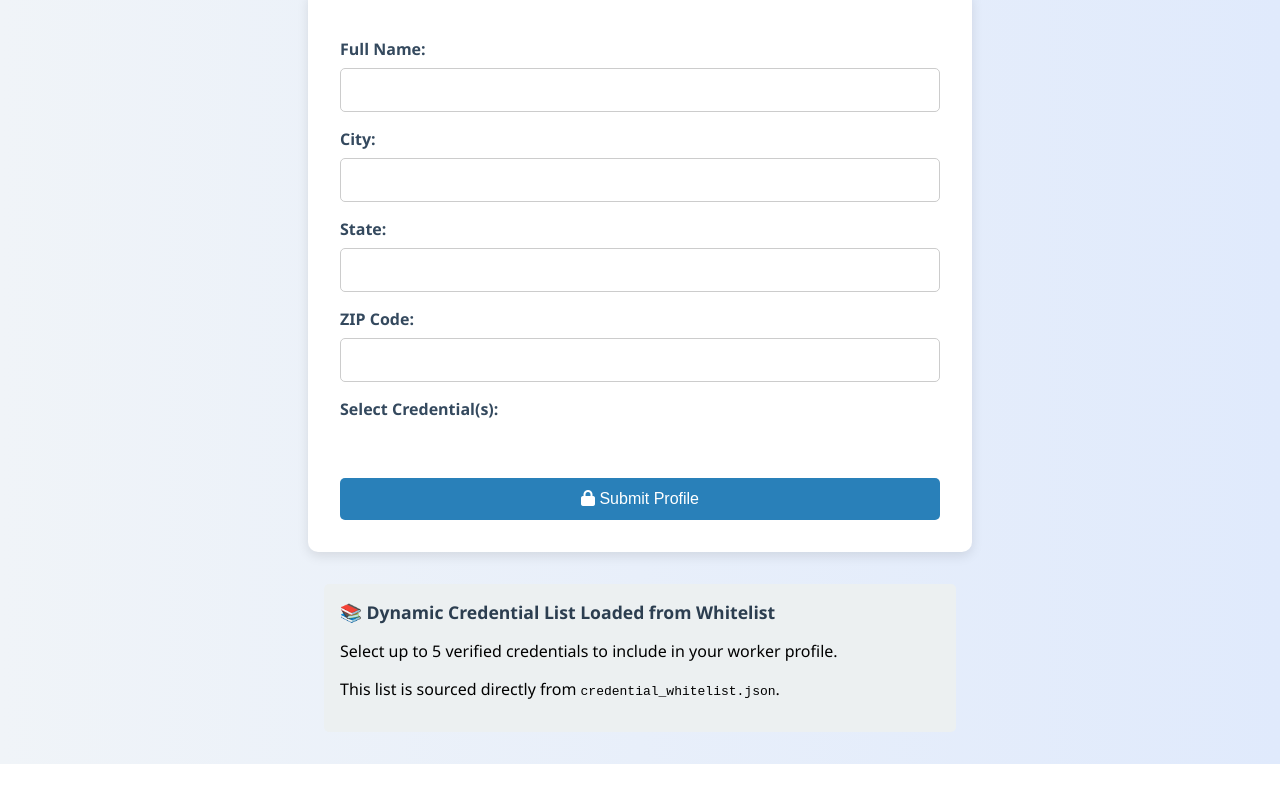
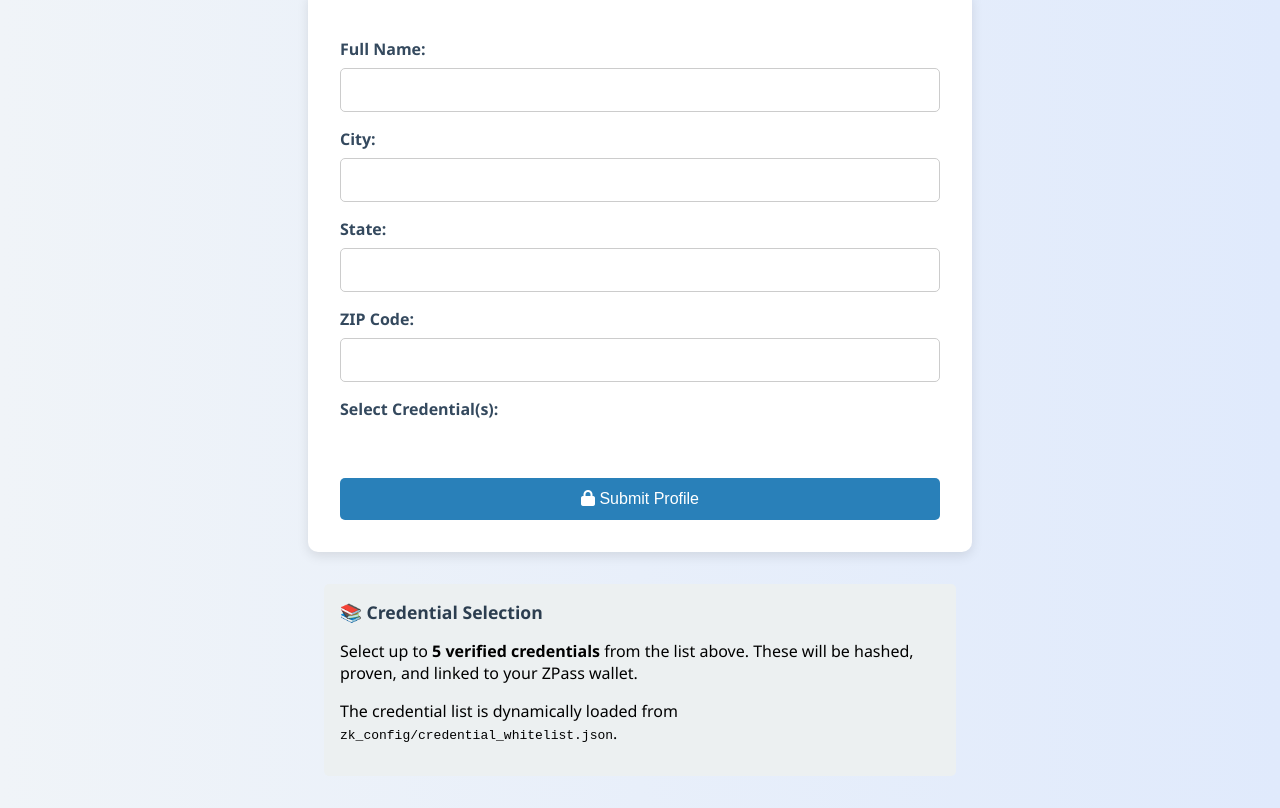
Before and after one commit to PNWBNW/pnw_mvp, a plain HTML site: page index.html in a window 1280 px wide. Shown: the part 122-930 px from the top of the page. Before the commit the page ends 886 px from the top, so only its background shows below. Drawn offline with Linux system fonts and the light colour scheme; no server answers.

Commit message:
Update index.html

```diff
--- a/index.html
+++ b/index.html
@@ -123,7 +123,7 @@
 
     async function loadCredentialWhitelist() {
       try {
-        const response = await fetch('../zk_config/credential_whitelist.json');
+        const response = await fetch('zk_config/credential_whitelist.json');
         const data = await response.json();
         const credentials = data.allowed_credentials;
 
@@ -136,7 +136,7 @@
           buttonContainer.appendChild(btn);
         });
       } catch (err) {
-        console.error("Failed to load whitelist:", err);
+        console.error("❌ Failed to load credential whitelist:", err);
       }
     }
 
@@ -184,8 +184,7 @@
           credential_data: selected
         };
 
-        // Send to backend or run proof logic here
-        console.log("Submitted:", workerData);
+        console.log("📦 Submitted Worker Profile:", workerData);
         alert("✅ Credentials submitted! (stub)");
       });
     });
@@ -216,9 +215,9 @@
   </form>
 
   <div class="sample-credentials">
-    <h2>📚 Dynamic Credential List Loaded from Whitelist</h2>
-    <p>Select up to 5 verified credentials to include in your worker profile.</p>
-    <p>This list is sourced directly from <code>credential_whitelist.json</code>.</p>
+    <h2>📚 Credential Selection</h2>
+    <p>Select up to <strong>5 verified credentials</strong> from the list above. These will be hashed, proven, and linked to your ZPass wallet.</p>
+    <p>The credential list is dynamically loaded from <code>zk_config/credential_whitelist.json</code>.</p>
   </div>
 </body>
-  </html>
+</html>
```
